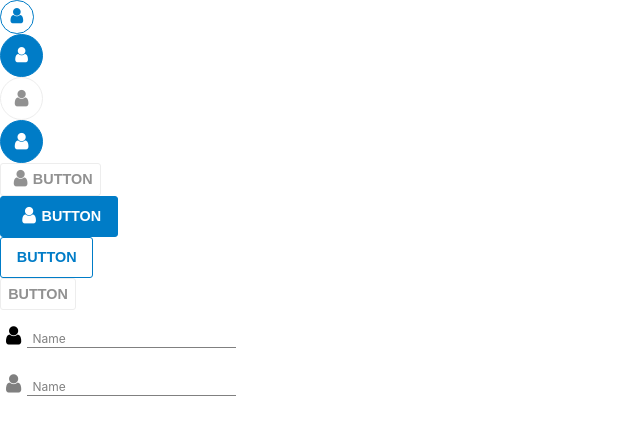
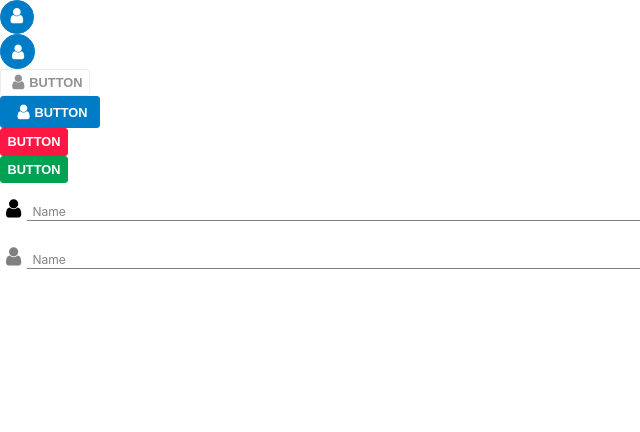
Before and after one commit to vsv-cv/PerformanceEvaluationPlatform, a React (Create React App) app: page / in a window 1280 px wide. Shown: the top 432 px of the page, without its empty margins (0-640 px from the left). Built offline with nearby package versions, Linux system fonts and the light colour scheme.

Commit message:
Add primary,secondary,success color

```diff
--- a/src/App.js
+++ b/src/App.js
@@ -1,4 +1,5 @@
 import React, { useState } from "react";
+import './index.css'
 import {
   Button,
   ButtonTheme,
@@ -26,20 +27,10 @@ function App() {
       <div>
         <IconButton
           size={IconSize.SMALL}
-          theme={IconTheme.ROUNDED}
-          icon="fa fa-user fa-lg fa-fw"
-        />
-      </div>
-      <div>
-        <IconButton
-          size={IconSize.MEDIUM}
           typpe={IconType.BUTTON}
           theme={IconTheme.DEFAULT}
           icon="fa fa-user fa-lg fa-fw"
         />
-      </div>
-      <div>
-        <Button disabled form="circle" icon="fa fa-user fa-lg fa-fw"></Button>
       </div>
       <div>
         <Button form="circle" icon="fa fa-user fa-lg fa-fw"></Button>
@@ -58,22 +49,22 @@ function App() {
         <Button
           type={ButtonType.BUTTON}
           size={ButtonSize.MEDIUM}
+          theme={ButtonTheme.PRIMARY}
           icon="fa fa-user fa-lg fa-fw"
         >
           Button
         </Button>
       </div>
       <div>
-        <Button size={ButtonSize.MEDIUM} theme={ButtonTheme.ROUNDED}>
+        <Button size={ButtonSize.SMALL} theme={ButtonTheme.SECONDARY}>
           Button
         </Button>
       </div>
       <div>
-        <Button size={ButtonSize.SMALL} theme={ButtonTheme.ROUNDED} disabled>
+        <Button size={ButtonSize.SMALL} theme={ButtonTheme.SUCCESS}>
           Button
         </Button>
       </div>
-      <div>
       <Input
         required
         type="text"
@@ -83,7 +74,6 @@ function App() {
         handleChange={handleChange}
         icon="fa fa-user fa-lg fa-fw"
       />
-        <div>
       <Input
         disabled
         required
@@ -95,8 +85,6 @@ function App() {
         icon="fa fa-user fa-lg fa-fw"
       />
     </div>
-      </div>
-    </div>
   );
 }
 
--- a/src/components/atoms/Button/Button.jsx
+++ b/src/components/atoms/Button/Button.jsx
@@ -5,14 +5,17 @@ import PropTypes from 'prop-types'
 import styles from './button.module.scss'
 
 export const ButtonType = {
+  RESET: 'reset',
   BUTTON: 'button',
-  RESET: 'reset',
   SUBMIT: 'submit',
 }
 
 export const ButtonTheme = {
+  SUCCESS:'success',
   DEFAULT: 'default',
   ROUNDED: 'rounded',
+  PRIMARY: 'primary',
+  SECONDARY: 'secondary',
 }
 
 export const ButtonForm = {
@@ -25,10 +28,10 @@ export const ButtonSize = {
   LARGE: 'large',
 }
 
-const Button = ({ icon, type, onClick, children, theme, form, size, className, disabled }) => {
+const Button = ({ icon, width, type, onClick, children, theme, form, size, className, disabled }) => {
   const iconChildren = <i className={icon} />
 
-  const classProps = classNames(styles.button, styles[theme], styles[size], styles[form], className)
+  const classProps = classNames(styles.button, styles[theme], styles[size], styles[form], styles[width], className)
 
   return (
     <button type={type} onClick={onClick} disabled={disabled} className={classProps}>
@@ -43,6 +46,7 @@ Button.propTypes = {
   type: PropTypes.string,
   form: PropTypes.string,
   size: PropTypes.string,
+  width: PropTypes.string,
   theme: PropTypes.string,
   disabled: PropTypes.bool,
   children: PropTypes.string,
@@ -54,6 +58,7 @@ Button.defaultProps = {
   icon: '',
   form: '',
   size: '',
+  width: '',
   children: '',
   className: '',
   disabled: false,
--- a/src/components/atoms/Button/button.module.scss
+++ b/src/components/atoms/Button/button.module.scss
@@ -1,7 +1,12 @@
 $main-color: #007cc7;
-$withe-color: #fff;
+$primary-hover: #1769aa;
+$secondary-color: #ff1744;
+$secondary-hover: #b2102f;
+$success-color: #00a152;
+$success-hover: #018f49;
 $grey-light-color: #ededed;
 $grey-darc-color: #919191;
+$withe-color: #fff;
 $base-font-family: sans-serif;
 
 .button {
@@ -11,10 +16,10 @@ $base-font-family: sans-serif;
   display: flex;
   flex-direction: row;
   align-items: center;
-  justify-content: space-between;
+  justify-content: space-around;
   font-family: $base-font-family;
-  font-size: 0.9em;
-  font-weight: 600;
+  font-size: 0.8em;
+  font-weight: 550;
   text-transform: uppercase;
   border-radius: 3px;
   cursor: pointer;
@@ -34,23 +39,28 @@ $base-font-family: sans-serif;
 
 /* Form Icon Button */
 .circle {
-  height: 2.7rem;
-  width: 2.7rem;
+  height: 2.2rem;
+  width: 2.2rem;
   border-radius: 50%;
   display: inline-block;
 }
 
+/* Width Button */
+.width{
+ width:100%
+}
+
 /* Size Button */
 .small {
-  padding: 0.5em 0.5em;
+  padding: 0.4em 0.5em;
 }
 
 .medium {
-  padding: 0.8em 1.1em;
+  padding: 0.6em 0.9em;
 }
 
 .large {
-  padding: 1.7em 2.4em;
+  padding: 1.4em 1.6em;
 }
 
 /* Theme */
@@ -78,3 +88,60 @@ $base-font-family: sans-serif;
     cursor: default;
   }
 }
+
+.primary{
+  color: $withe-color;
+  background: $main-color;
+  border: 1px solid $main-color;
+  transition: color 0.3s ease, background 0.3s ease;
+
+  &:hover {
+    color: $withe-color;
+    background: $primary-hover;
+  }
+
+  &:disabled {
+    color: $grey-darc-color;
+    background: $withe-color;
+    border-color: $grey-light-color;
+    cursor: default;
+  }
+}
+
+.secondary{
+  color: $withe-color;
+  background: $secondary-color;
+  border: 1px solid $secondary-color;
+  transition: color 0.3s ease, background 0.3s ease;
+
+  &:hover {
+    color: $withe-color;
+    background: $secondary-hover;
+  }
+
+  &:disabled {
+    color: $grey-darc-color;
+    background: $withe-color;
+    border-color: $grey-light-color;
+    cursor: default;
+  }
+}
+
+.success{
+  color: $withe-color;
+  background: $success-color;
+  border: 1px solid $success-color;
+  transition: color 0.3s ease, background 0.3s ease;
+
+  &:hover {
+    color: $withe-color;
+    background: $success-hover;
+  }
+
+  &:disabled {
+    color: $grey-darc-color;
+    background: $withe-color;
+    border-color: $grey-light-color;
+    cursor: default;
+  }
+}
--- a/src/components/atoms/Input/Input.jsx
+++ b/src/components/atoms/Input/Input.jsx
@@ -4,20 +4,33 @@ import PropTypes from 'prop-types'
 
 import classes from './input.module.scss'
 
-const Input = ({ icon, type, name, value, label, disabled, required, handleChange }) => {
+const Input = ({
+    icon,
+    type,
+    name,
+    value,
+    label,
+    disabled,
+    required,
+    handleChange
+  }) => {
   const iconElement = (
     <div className={classes.icon}>
       <i className={icon} />
     </div>
   )
 
+  const containerClasses = classNames([classes.conteiner], {
+    [classes.disabled]: disabled,
+  })
+
   const labelClasses = classNames([classes.formInput__label], {
     [classes.formInput__label_up]: value.length > 0,
   })
 
-  const containerClasses = classNames([classes.conteiner], {
-    [classes.disabled]: disabled,
-  })
+  // const formInputClasses = classNames([classes.formInput],
+  //   classes[width]
+  // )
 
   return (
     <div className={containerClasses}>
@@ -59,4 +72,4 @@ Input.defaultProps = {
   value: PropTypes.string.isRequired,
 }
 
-export  {Input}
+export  { Input }
--- a/src/components/atoms/Input/input.module.scss
+++ b/src/components/atoms/Input/input.module.scss
@@ -20,6 +20,7 @@ $blue-color: #007cc7;
   .formInput {
     position: relative;
     margin: 7px 0;
+    width: 100%;
 
     .formInput__input {
       background: none;
--- a/src/index.css
+++ b/src/index.css
@@ -11,3 +11,7 @@ code {
   font-family: source-code-pro, Menlo, Monaco, Consolas, 'Courier New',
     monospace;
 }
+
+.App{
+  width: 100%;
+}
```
Also changed, not shown: src/components/atoms/IconButton/IconButton.jsx (+9 -1 lines). Lines whose indentation alone changed are shown as unchanged.
